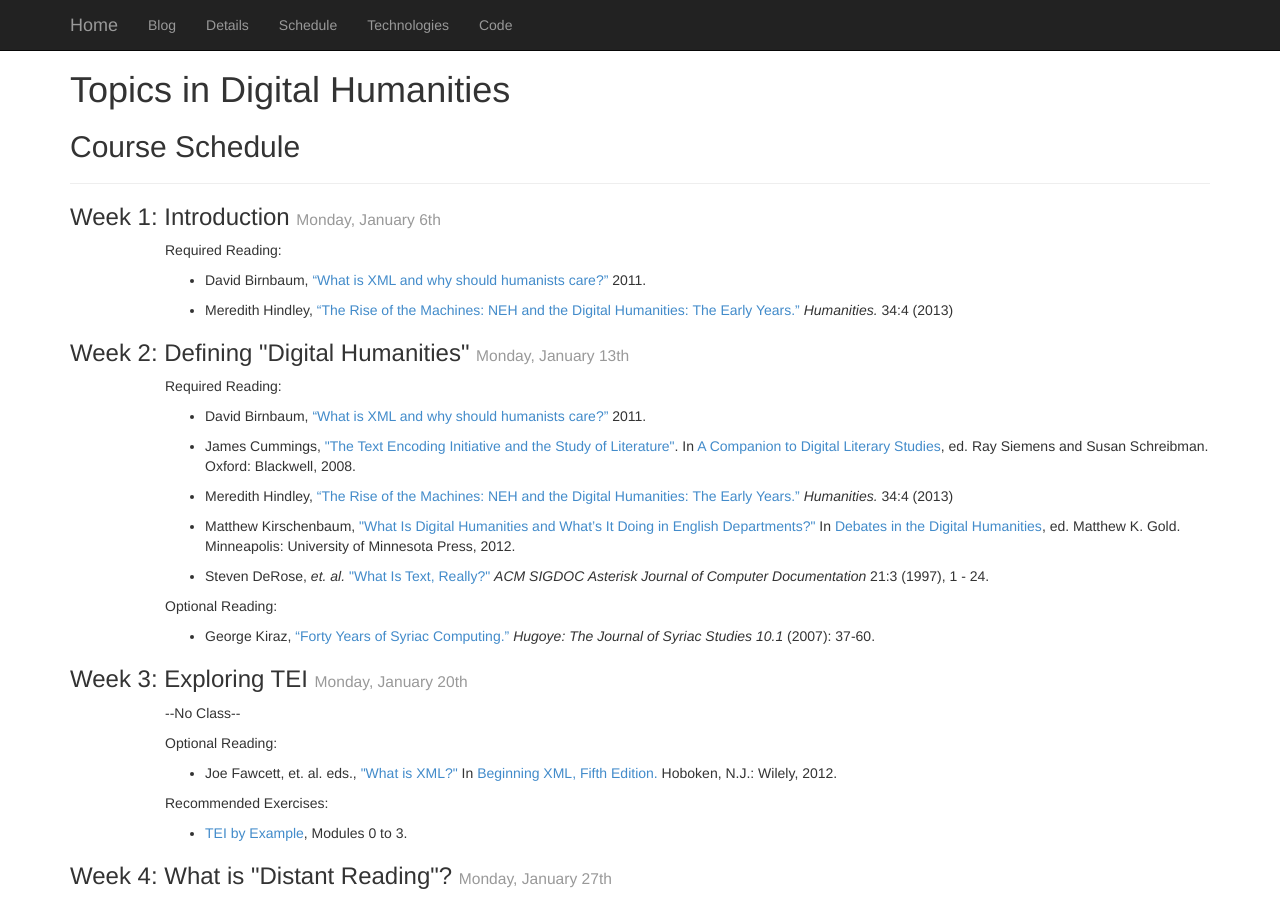
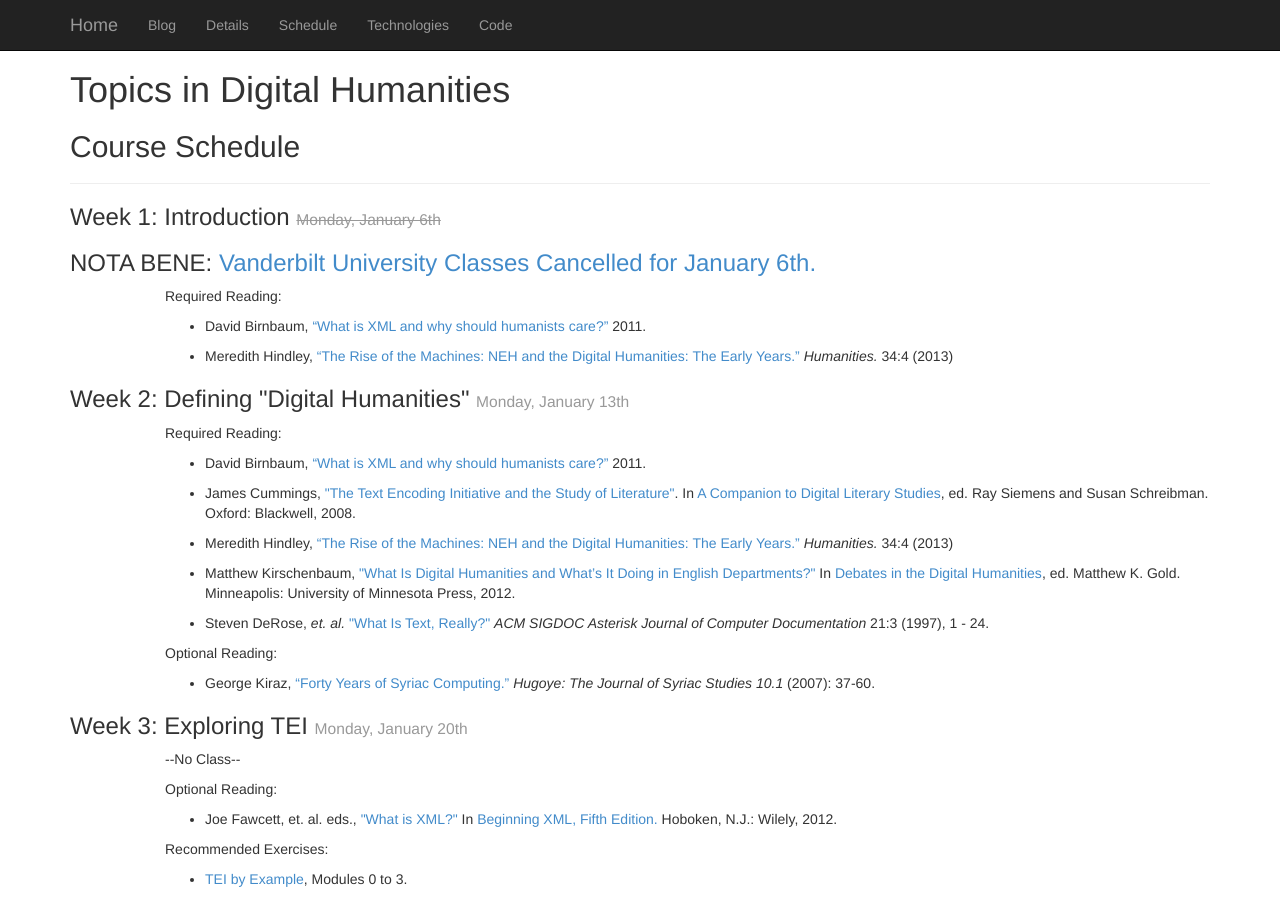
Before and after one commit to Ramona2020/paralipomena.github.io, a Jekyll site: the page built from schedule/index.html, in a window 1280 px wide and 900 px high. Built offline with Jekyll 4.4.1, drawn with Linux system fonts in a browser that asks for light colours; Markdown is read by kramdown in place of the engine named in the settings.

Commit message:
Cancelled Class!

```diff
--- a/schedule/index.html
+++ b/schedule/index.html
@@ -5,8 +5,9 @@ title: Course Schedule
 <h1>{{ site.name }}</h1>
 <h2>{{ page.title }}</h2>
     <hr/>
-    <h3>Week 1: Introduction <small>Monday, January 6th</small></h3>
-    <div class="col-md-offset-1">
+    <h3>Week 1: Introduction <small><del>Monday, January 6th</del></small></h3>
+    <h3>NOTA BENE: <a href="http://news.vanderbilt.edu/2014/01/winter-weather-impact/?utm_source=vuhomepage&utm_medium=vuhomeslider&utm_campaign=0105classes-cancelled">Vanderbilt University Classes Cancelled for January 6th.</a>
+    </h3><div class="col-md-offset-1">
         <p>Required Reading:</p>
         <ul>
             <li><p>David Birnbaum, <a href="http://clover.slavic.pitt.edu/humcomp/what-is-xml.php"
```
